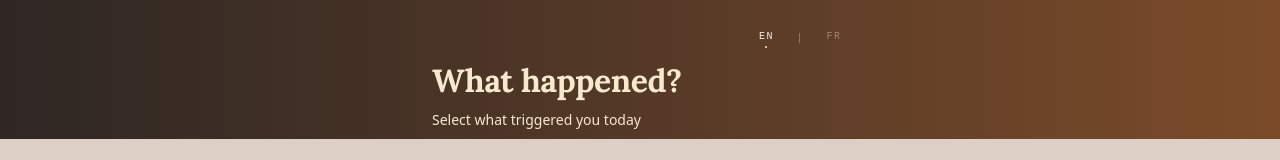
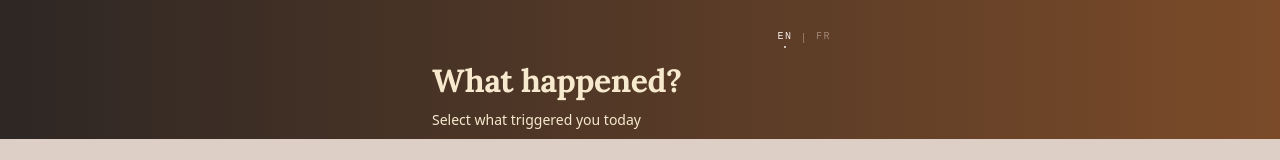
Before and after one commit to radhika-beaume/designer-drift, a React (Vite) app: page / in a window 1280 px wide. Shown: the top 160 px of the page. Built offline with nearby package versions, Linux system fonts and the light colour scheme; a web font is replaced by a local one.

Commit message:
reduce gap between EN and FR

```diff
--- a/src/components/LanguageToggle.jsx
+++ b/src/components/LanguageToggle.jsx
@@ -19,13 +19,13 @@ export default function LanguageToggle({ variant = 'dark' }) {
 
   return (
     <div
-      className="inline-flex items-center gap-2"
+      className="inline-flex items-center gap-0"
       style={{ fontFamily: "'Azeret Mono', ui-monospace, monospace" }}
     >
       <button
         type="button"
         onClick={() => switchLang('en')}
-        className={`${base} flex min-h-[44px] min-w-[44px] items-center justify-center ${
+        className={`${base} flex min-h-[44px] min-w-[44px] items-center justify-end pr-1 ${
           current === 'en' ? active : inactive
         }`}
       >
@@ -43,11 +43,13 @@ export default function LanguageToggle({ variant = 'dark' }) {
           />
         </span>
       </button>
-      <span className={`${base} opacity-40`}>|</span>
+      <span className={`${base} opacity-40`} style={{ margin: '0 4px' }}>
+        |
+      </span>
       <button
         type="button"
         onClick={() => switchLang('fr')}
-        className={`${base} flex min-h-[44px] min-w-[44px] items-center justify-center ${
+        className={`${base} flex min-h-[44px] min-w-[44px] items-center justify-start pl-1 ${
           current === 'fr' ? active : inactive
         }`}
       >
```
